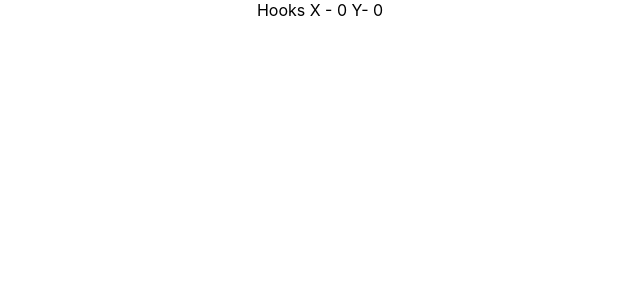
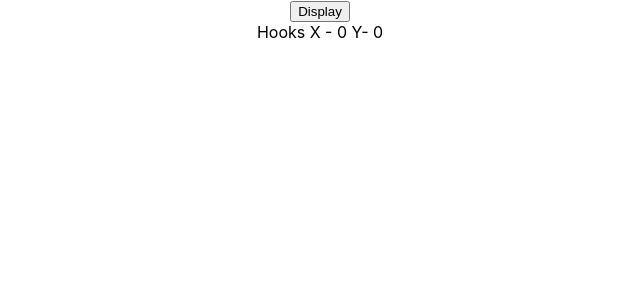
Before and after one commit to Barun355/react-hook, a React (Create React App) app: page / in a window 1280 px wide. Shown: the top 300 px of the page, without its empty margins (320-960 px from the left). Built offline with nearby package versions, Linux system fonts and the light colour scheme.

Commit message:
useEffect Hook for cleanup

```diff
--- a/src/App.js
+++ b/src/App.js
@@ -1,6 +1,7 @@
 import './App.css';
 // import ClassMouse from './components/ClassMouse';
-import HookMouse from './components/HookMouse';
+// import HookMouse from './components/HookMouse';
+import MouseContainer from './components/MouseContainer';
 // import ClassCounterOne from './components/ClassCounterOne';
 // import HookUseEffectCounter from './components/HookUseEffectCounter';
 // import HookEffectCounter from './components/HookEffectCounter';
@@ -22,7 +23,8 @@
       {/* <HookEffectCounter /> */}
       {/* <HookUseEffectCounter /> */}
       {/* <ClassMouse /> */}
-      <HookMouse />
+      {/* <HookMouse /> */}
+      <MouseContainer />
     </div>
   );
 }
--- a/src/components/ClassMouse.js
+++ b/src/components/ClassMouse.js
@@ -18,6 +18,10 @@
         window.addEventListener('mousemove', this.logMousePosition)
     }
 
+    componentWillUnmount = () => {
+        window.removeEventListener('mousemove', this.logMousePosition)
+    }
+
     render() {
         return (
             <div>
--- a/src/components/HookMouse.js
+++ b/src/components/HookMouse.js
@@ -13,6 +13,11 @@
     useEffect(() => {
         console.log('useEffect call')
         window.addEventListener('mousemove', logMousePosition)
+
+        return () => {
+            console.log('component unmounting code')
+            window.removeEventListener('mousemove', logMousePosition)
+        }
     }, [])
 
     return (
--- /dev/null
+++ b/src/components/MouseContainer.js
@@ -0,0 +1,14 @@
+import React, { useState } from 'react'
+import HookMouse from './HookMouse'
+
+function MouseContainer() {
+    const [display, setDisplay] = useState(true)
+    return (
+        <div>
+            <button onClick={() => setDisplay(!display)}>Display</button>
+            {display && <HookMouse />}
+        </div>
+    )
+}
+
+export default MouseContainer
```
